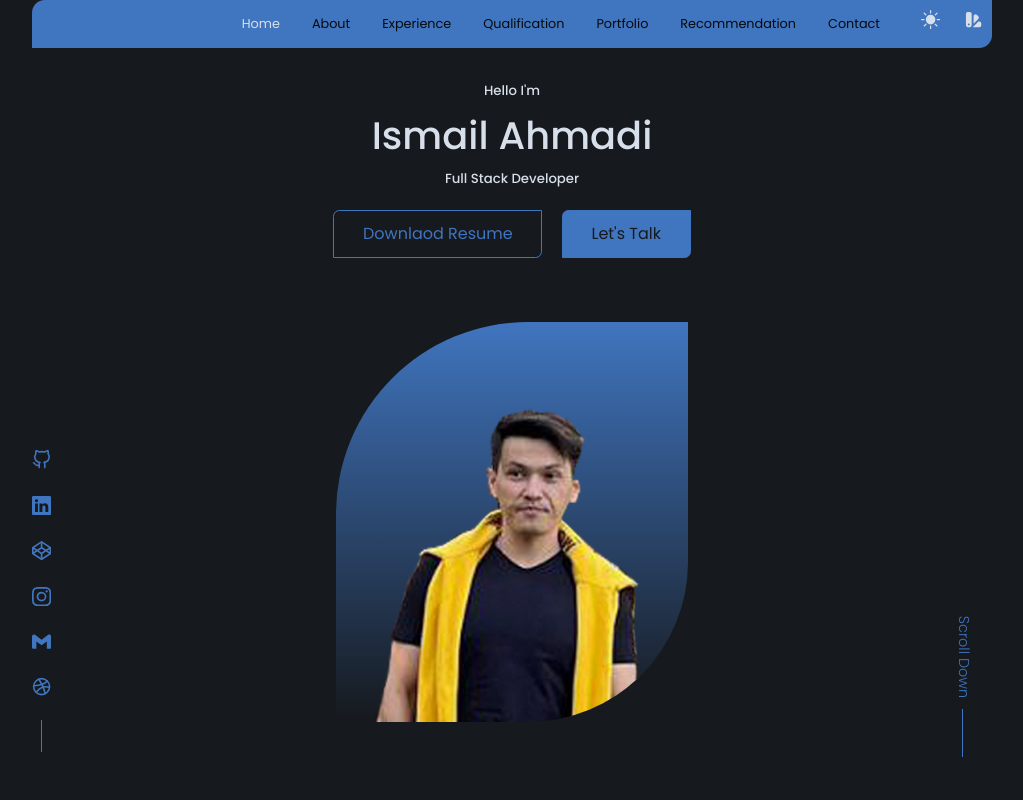
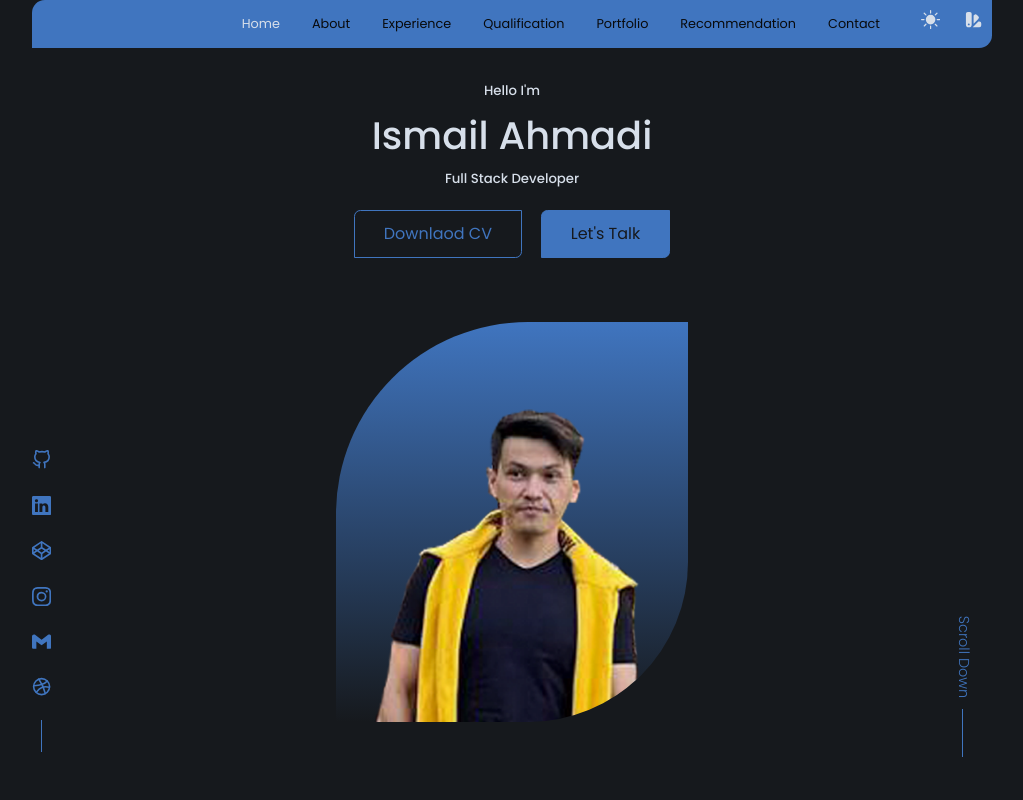
Before and after one commit to Ismail-ahmadi/portfolio, a React (Create React App) app: page / in a window 1280 px wide. Shown: the top 800 px of the page, without its empty margins (128-1151 px from the left). Built offline with nearby package versions, Linux system fonts and the light colour scheme.

Commit message:
changed txt CV

```diff
--- a/src/components/header/CTA.jsx
+++ b/src/components/header/CTA.jsx
@@ -4,7 +4,7 @@
 function CTA() {
   return (
     <div className='cta'>
-        <a href= {CV} download className='btn'> Downlaod Resume</a>
+        <a href= {CV} download className='btn'> Downlaod CV</a>
         <a href="#contact" className='btn btn-primary'>Let's Talk</a>
 
     </div>
```
